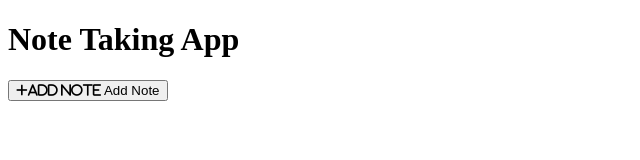
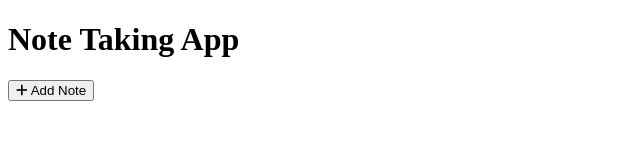
Before and after one commit to FrankGrillo1991/Notes-App, a plain HTML site: page index.html in a window 1280 px wide. Shown: the whole page, without its empty margins (0-640 px from the left). Drawn offline with Linux system fonts and the light colour scheme.

Commit message:
Update index.html

```diff
--- a/index.html
+++ b/index.html
@@ -14,7 +14,7 @@
                 <h1>Note Taking App</h1>
             </div>
             <button id="addBtn">
-                <i class="fas fa-plus">Add Note</i>
+                <i class="fas fa-plus"></i>
                 Add Note
             </button>
         </div>
```
